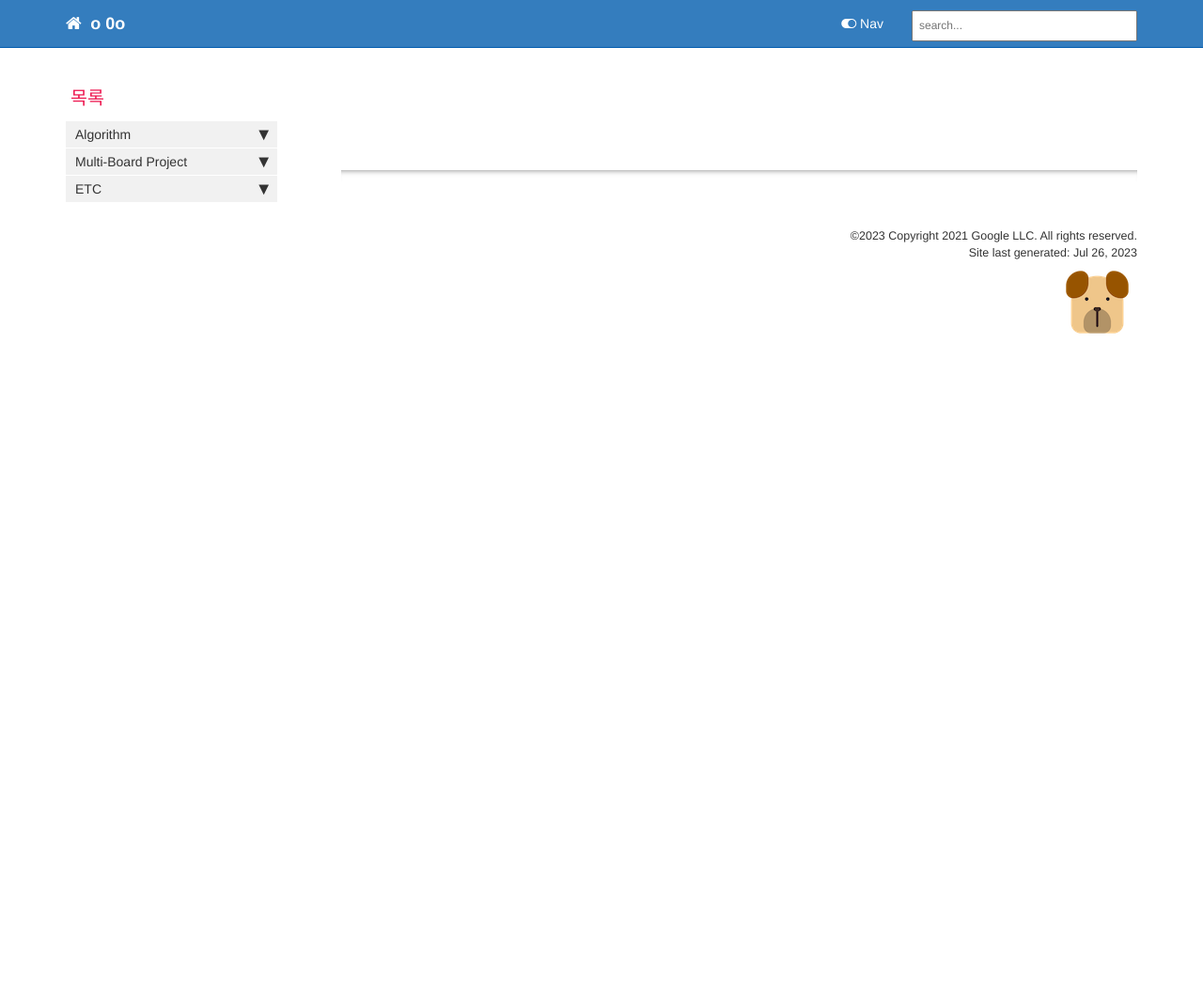
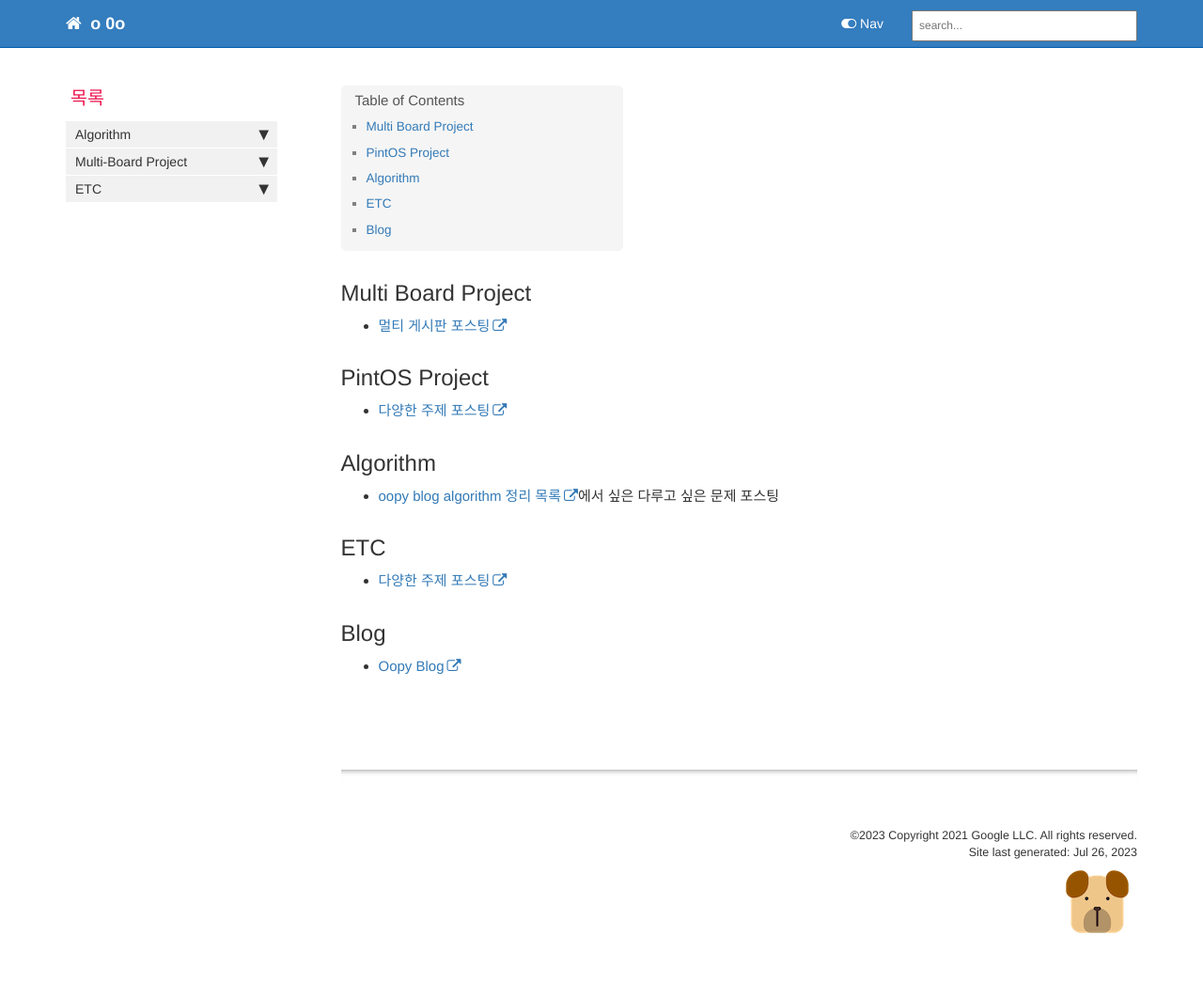
Before and after one commit to JeonJe/JeonJe.github.io, a Jekyll site: the page built from index.md, in a window 1280 px wide. Shown: the whole page at 94% size. Built offline with Jekyll 4.4.1, drawn with Linux system fonts in a browser that asks for light colours; comment, search, counter and statistics services are not loaded; before the commit the page ends 900 px from its top, so only the background shows below that.

Commit message:
change : index

```diff
--- a/index.md
+++ b/index.md
@@ -7,7 +7,7 @@ permalink: index.html
 summary:
 ---
 
-<!-- ## Multi Board Project
+## Multi Board Project
 - [멀티 게시판 포스팅](https://jeonje.github.io/multi_board_erd.html)
 
 ## PintOS Project
@@ -22,4 +22,4 @@ summary:
 ## Blog
 - [Oopy Blog](https://premise.oopy.io/)
 
-{% include links.html %} -->
+{% include links.html %}
```
